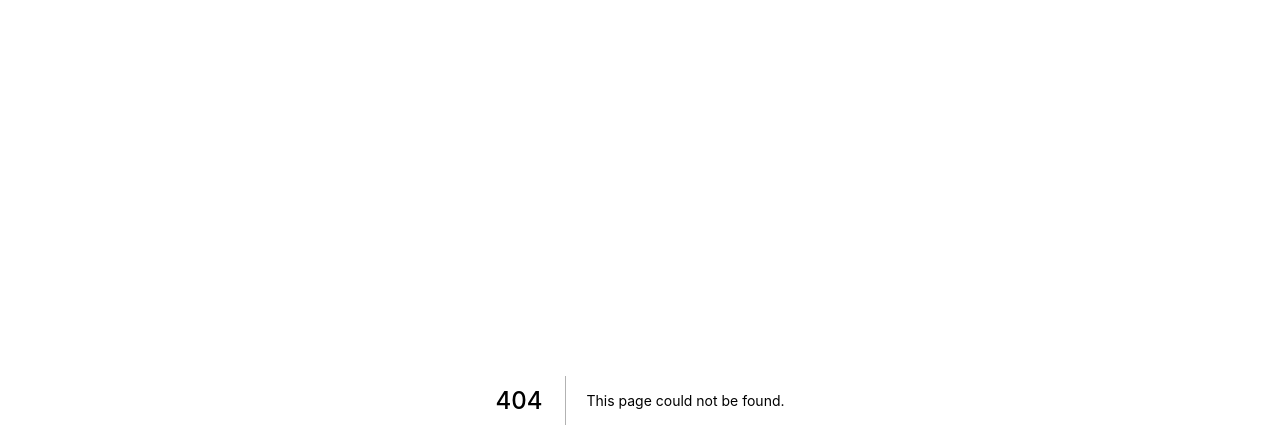
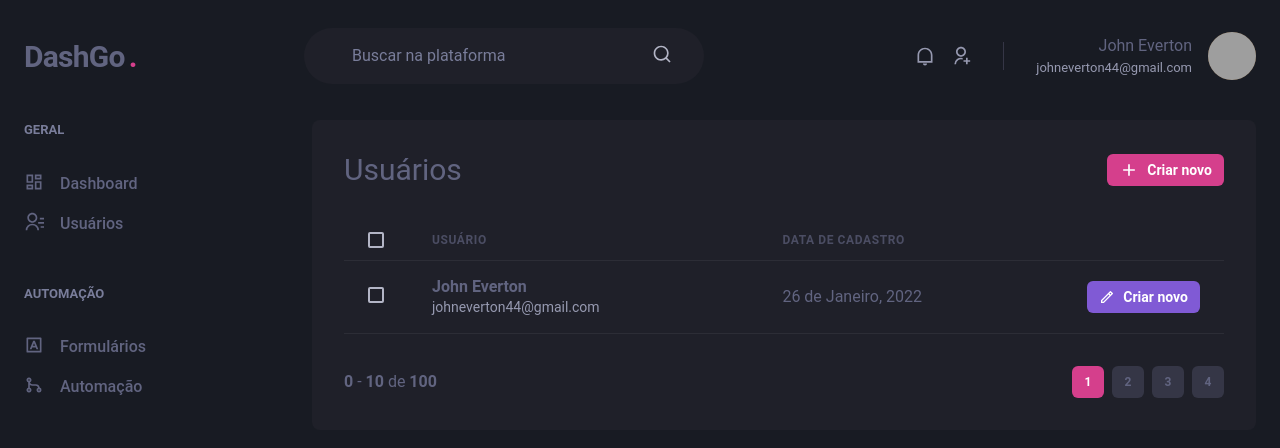
Before and after one commit to johneverton01/dashgo, a Next.js app: page /users in a window 1280 px wide. Before the commit this address had no page. Shown: the top 448 px of the page. Built offline with nearby package versions, Linux system fonts and the light colour scheme; grey boxes are pictures that could not be loaded.

Commit message:
create user pages

```diff
--- /dev/null
+++ b/src/components/Pagination.tsx
@@ -0,0 +1,65 @@
+import { Box, Button, HStack, Stack } from "@chakra-ui/react";
+
+export function Pagination() {
+	return (
+		<Stack
+			direction="row"
+			mt="8"
+			justify="space-between"
+			align="center"
+			spacing="6"
+		>
+			<Box>
+				<strong>0</strong> - <strong>10</strong> de <strong>100</strong>
+			</Box>
+			<HStack spacing="2">
+			<Button
+				size="sm"
+				fontSize="xs"
+				width="4"
+				colorScheme="pink"
+				disabled
+				_disabled={{
+					bg: 'pink.500',
+					cursor: 'default'
+				}}
+			>
+				1
+			</Button>
+			<Button
+				size="sm"
+				fontSize="xs"
+				width="4"
+				bg="gray.700"
+				_hover={{
+					bg: 'gray.500',
+				}}
+			>
+				2
+			</Button>
+			<Button
+				size="sm"
+				fontSize="xs"
+				width="4"
+				bg="gray.700"
+				_hover={{
+					bg: 'gray.500',
+				}}
+			>
+				3
+			</Button>
+			<Button
+				size="sm"
+				fontSize="xs"
+				width="4"
+				bg="gray.700"
+				_hover={{
+					bg: 'gray.500',
+				}}
+			>
+				4
+			</Button>
+			</HStack>
+		</Stack>
+	)
+}
--- a/src/components/index.ts
+++ b/src/components/index.ts
@@ -1,4 +1,6 @@
 import { Header } from './Header';
 import { Sidebar } from './Sidebar';
+import { Pagination } from './Pagination';
+import { Input } from './Forms/Input';
 
-export { Header, Sidebar }
+export { Header, Sidebar, Pagination, Input }
--- a/src/pages/index.tsx
+++ b/src/pages/index.tsx
@@ -1,5 +1,5 @@
 import { Flex, Button, Stack } from '@chakra-ui/react';
-import { Input } from '../components/Forms/Input';
+import { Input } from '../components';
 
 export default function SignIn() {
   return (
--- /dev/null
+++ b/src/pages/users/index.tsx
@@ -0,0 +1,69 @@
+import { Box, Button, Checkbox, Flex, Heading, Icon, Table, Tbody, Td, Text, Th, Thead, Tr } from "@chakra-ui/react";
+import { RiAddLine, RiPencilLine } from "react-icons/ri";
+import { Header, Pagination, Sidebar } from "../../components";
+
+export default function UserList() {
+	return (
+		<Box>
+			<Header />
+			<Flex w="100%" my="6" maxWidth={1480} mx="auto" px="6">
+					<Sidebar />
+					<Box flex="1" borderRadius={8} bg="gray.800" p="8">
+						<Flex mb="8" justify="space-between" align="center">
+							<Heading size="lg" fontWeight="normal">Usuários</Heading>
+							<Button
+								as="a"
+								size="sm"
+								fontSize="sm"
+								colorScheme="pink"
+								leftIcon={<Icon as={RiAddLine} fontSize="20" /> }
+							>
+								Criar novo
+							</Button>
+						</Flex>
+
+						<Table colorScheme="whiteAlpha">
+							<Thead>
+								<Tr>
+									<Th px="6" color="gray.300" width="8">
+										<Checkbox colorScheme="pink" />
+									</Th>
+									<Th>Usuário</Th>
+									<Th>Data de cadastro</Th>
+									<Th width="8"></Th>
+								</Tr>
+							</Thead>
+							<Tbody>
+								<Tr>
+									<Td px="6">
+										<Checkbox colorScheme="pink" />
+									</Td>
+									<Td>
+										<Box>
+											<Text fontWeight="bold"> John Everton</Text>
+											<Text fontSize="sm" color="gray.300"> johneverton44@gmail.com</Text>
+										</Box>
+									</Td>
+									<Td>
+											26 de Janeiro, 2022
+									</Td>
+									<Td>
+										<Button
+											as="a"
+											size="sm"
+											fontSize="sm"
+											colorScheme="purple"
+											leftIcon={<Icon as={RiPencilLine} fontSize="16" /> }
+										>
+												Criar novo
+										</Button>
+									</Td>
+								</Tr>
+							</Tbody>
+						</Table>
+						<Pagination />
+					</Box>
+			</Flex>
+		</Box>
+	)
+}
```
Also changed, not shown: src/pages/users/create.tsx (added, +36 -0 lines).
